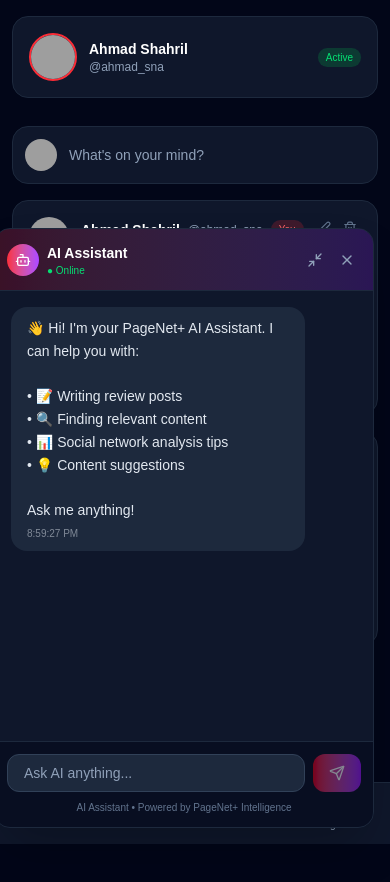
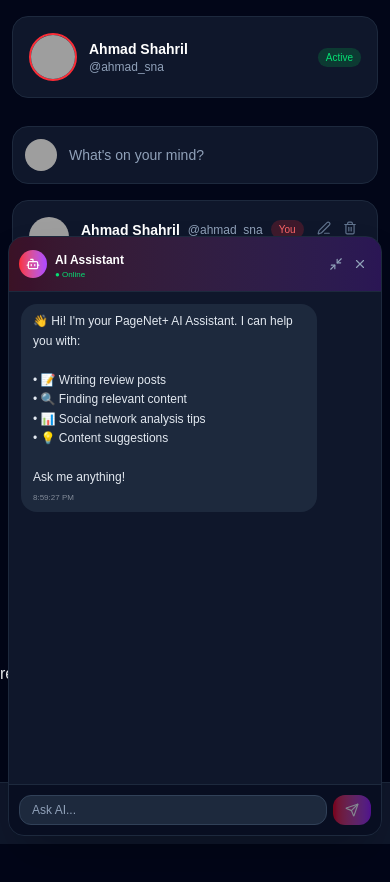
Before and after one commit to MAIZATIL/pagenet-plus, a Next.js app: page / in a window 390 px wide. Both pictures are taken after a click on the button 338 px from the left and 792 px from the top of the page. Shown: the top 882 px of the page. Built offline with nearby package versions, Linux system fonts and the light colour scheme; grey boxes are pictures that could not be loaded.

Commit message:
fix: mobile responsive AI chatbot

```diff
--- a/app/components/AIChatbot.tsx
+++ b/app/components/AIChatbot.tsx
@@ -148,76 +148,74 @@ Could you tell me more specifically what you're looking for?`;
     }
   };
 
-  // Button floating - bila AI tak bukak
   if (!isOpen) {
     return (
       <button
         onClick={() => setIsOpen(true)}
-        className="fixed bottom-6 right-6 z-50 bg-gradient-to-r from-red-600 to-purple-600 hover:from-red-700 hover:to-purple-700 text-white rounded-full p-4 shadow-2xl transition-all hover:scale-110 group"
+        className="fixed bottom-6 right-6 z-50 bg-gradient-to-r from-red-600 to-purple-600 hover:from-red-700 hover:to-purple-700 text-white rounded-full p-3 md:p-4 shadow-2xl transition-all hover:scale-110 group"
       >
         <div className="relative">
-          <Sparkles className="w-6 h-6" />
-          <span className="absolute -top-1 -right-1 w-3 h-3 bg-green-400 rounded-full animate-pulse"></span>
+          <Sparkles className="w-5 h-5 md:w-6 md:h-6" />
+          <span className="absolute -top-1 -right-1 w-2.5 h-2.5 md:w-3 md:h-3 bg-green-400 rounded-full animate-pulse"></span>
         </div>
       </button>
     );
   }
 
-  // Chat window - bila AI terbuka
   return (
     <div className={`fixed z-50 transition-all duration-300 ${
       isMinimized
-        ? 'bottom-6 right-6 w-[320px] h-[60px]'
-        : 'bottom-4 right-4 w-[380px] h-[600px] md:w-[420px] md:h-[650px]'
+        ? 'bottom-6 right-6 w-[280px] h-[60px]'
+        : 'bottom-2 right-2 w-[calc(100vw-16px)] h-[80vh] max-h-[600px] md:bottom-4 md:right-4 md:w-[380px] md:h-[600px] md:max-h-[650px]'
     }`}>
       <div className="bg-slate-900 border border-slate-800 rounded-2xl shadow-2xl flex flex-col h-full overflow-hidden">
-        {/* Header */}
-        <div className="flex items-center justify-between p-3 border-b border-slate-800 bg-gradient-to-r from-red-600/20 to-purple-600/20">
+        {/* Header - Mobile Friendly */}
+        <div className="flex items-center justify-between p-2.5 md:p-3 border-b border-slate-800 bg-gradient-to-r from-red-600/20 to-purple-600/20">
           <div className="flex items-center gap-2">
-            <div className="w-8 h-8 bg-gradient-to-r from-red-500 to-purple-500 rounded-full flex items-center justify-center">
-              <Bot className="w-4 h-4 text-white" />
+            <div className="w-7 h-7 md:w-8 md:h-8 bg-gradient-to-r from-red-500 to-purple-500 rounded-full flex items-center justify-center">
+              <Bot className="w-3.5 h-3.5 md:w-4 md:h-4 text-white" />
             </div>
             <div>
-              <span className="text-sm font-bold text-white">AI Assistant</span>
-              <span className="text-[10px] text-green-400 block -mt-0.5">● Online</span>
+              <span className="text-xs md:text-sm font-bold text-white">AI Assistant</span>
+              <span className="text-[8px] md:text-[10px] text-green-400 block -mt-0.5">● Online</span>
             </div>
           </div>
-          <div className="flex items-center gap-1">
+          <div className="flex items-center gap-0.5 md:gap-1">
             <button
               onClick={() => setIsMinimized(!isMinimized)}
-              className="p-1.5 hover:bg-slate-800 rounded-lg transition-colors text-slate-400 hover:text-white"
+              className="p-1 md:p-1.5 hover:bg-slate-800 rounded-lg transition-colors text-slate-400 hover:text-white"
             >
-              {isMinimized ? <Maximize2 className="w-4 h-4" /> : <Minimize2 className="w-4 h-4" />}
+              {isMinimized ? <Maximize2 className="w-3.5 h-3.5 md:w-4 md:h-4" /> : <Minimize2 className="w-3.5 h-3.5 md:w-4 md:h-4" />}
             </button>
             <button
               onClick={() => setIsOpen(false)}
-              className="p-1.5 hover:bg-slate-800 rounded-lg transition-colors text-slate-400 hover:text-white"
+              className="p-1 md:p-1.5 hover:bg-slate-800 rounded-lg transition-colors text-slate-400 hover:text-white"
             >
-              <X className="w-4 h-4" />
+              <X className="w-3.5 h-3.5 md:w-4 md:h-4" />
             </button>
           </div>
         </div>
 
-        {/* Chat Messages - hanya nampak kalau tak minimize */}
         {!isMinimized && (
           <>
-            <div className="flex-1 overflow-y-auto p-4 space-y-3">
+            {/* Messages - Mobile Friendly */}
+            <div className="flex-1 overflow-y-auto p-3 md:p-4 space-y-2 md:space-y-3">
               {messages.map((message) => (
                 <div
                   key={message.id}
                   className={`flex ${message.role === 'user' ? 'justify-end' : 'justify-start'}`}
                 >
                   <div
-                    className={`max-w-[85%] rounded-2xl px-4 py-2.5 ${
+                    className={`max-w-[85%] rounded-2xl px-3 md:px-4 py-2 md:py-2.5 ${
                       message.role === 'user'
                         ? 'bg-gradient-to-r from-red-600 to-purple-600 text-white'
                         : 'bg-slate-800 text-slate-200'
                     }`}
                   >
-                    <p className="text-sm whitespace-pre-wrap leading-relaxed">
+                    <p className="text-xs md:text-sm whitespace-pre-wrap leading-relaxed">
                       {message.content}
                     </p>
-                    <span className="text-[10px] opacity-50 mt-1 block">
+                    <span className="text-[8px] md:text-[10px] opacity-50 mt-1 block">
                       {message.timestamp.toLocaleTimeString()}
                     </span>
                   </div>
@@ -225,11 +223,11 @@ Could you tell me more specifically what you're looking for?`;
               ))}
               {isLoading && (
                 <div className="flex justify-start">
-                  <div className="bg-slate-800 rounded-2xl px-4 py-2.5">
+                  <div className="bg-slate-800 rounded-2xl px-3 md:px-4 py-2 md:py-2.5">
                     <div className="flex items-center gap-1">
-                      <div className="w-2 h-2 bg-slate-400 rounded-full animate-bounce" style={{ animationDelay: '0ms' }}></div>
-                      <div className="w-2 h-2 bg-slate-400 rounded-full animate-bounce" style={{ animationDelay: '150ms' }}></div>
-                      <div className="w-2 h-2 bg-slate-400 rounded-full animate-bounce" style={{ animationDelay: '300ms' }}></div>
+                      <div className="w-1.5 h-1.5 md:w-2 md:h-2 bg-slate-400 rounded-full animate-bounce" style={{ animationDelay: '0ms' }}></div>
+                      <div className="w-1.5 h-1.5 md:w-2 md:h-2 bg-slate-400 rounded-full animate-bounce" style={{ animationDelay: '150ms' }}></div>
+                      <div className="w-1.5 h-1.5 md:w-2 md:h-2 bg-slate-400 rounded-full animate-bounce" style={{ animationDelay: '300ms' }}></div>
                     </div>
                   </div>
                 </div>
@@ -237,29 +235,26 @@ Could you tell me more specifically what you're looking for?`;
               <div ref={messagesEndRef} />
             </div>
 
-            {/* Input */}
-            <div className="p-3 border-t border-slate-800 bg-slate-950/50">
-              <div className="flex gap-2">
+            {/* Input - Mobile Friendly */}
+            <div className="p-2.5 md:p-3 border-t border-slate-800 bg-slate-950/50">
+              <div className="flex gap-1.5 md:gap-2">
                 <input
                   ref={inputRef}
                   type="text"
                   value={input}
                   onChange={(e) => setInput(e.target.value)}
                   onKeyDown={handleKeyDown}
-                  placeholder="Ask AI anything..."
-                  className="flex-1 bg-slate-800 border border-slate-700 rounded-xl px-4 py-2 text-sm text-white placeholder-slate-400 focus:outline-none focus:border-red-500"
+                  placeholder="Ask AI..."
+                  className="flex-1 bg-slate-800 border border-slate-700 rounded-xl px-3 md:px-4 py-1.5 md:py-2 text-xs md:text-sm text-white placeholder-slate-400 focus:outline-none focus:border-red-500"
                   disabled={isLoading}
                 />
                 <button
                   onClick={handleSend}
                   disabled={isLoading || !input.trim()}
-                  className="bg-gradient-to-r from-red-600 to-purple-600 hover:from-red-700 hover:to-purple-700 text-white rounded-xl px-4 py-2 transition-colors disabled:opacity-50 disabled:cursor-not-allowed"
+                  className="bg-gradient-to-r from-red-600 to-purple-600 hover:from-red-700 hover:to-purple-700 text-white rounded-xl px-3 md:px-4 py-1.5 md:py-2 transition-colors disabled:opacity-50 disabled:cursor-not-allowed"
                 >
-                  <Send className="w-4 h-4" />
+                  <Send className="w-3.5 h-3.5 md:w-4 md:h-4" />
                 </button>
-              </div>
-              <div className="text-[10px] text-slate-500 mt-2 text-center">
-                AI Assistant • Powered by PageNet+ Intelligence
               </div>
             </div>
           </>
```
